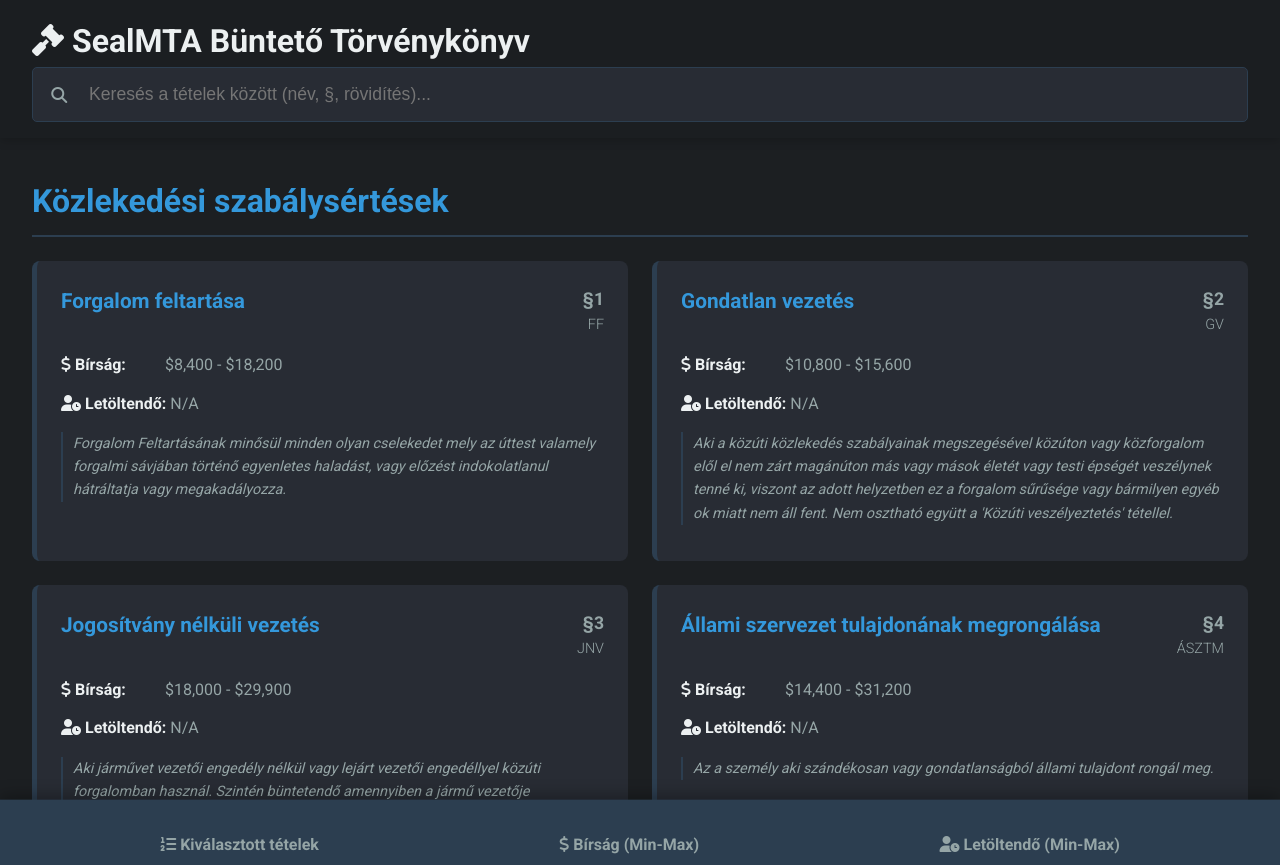
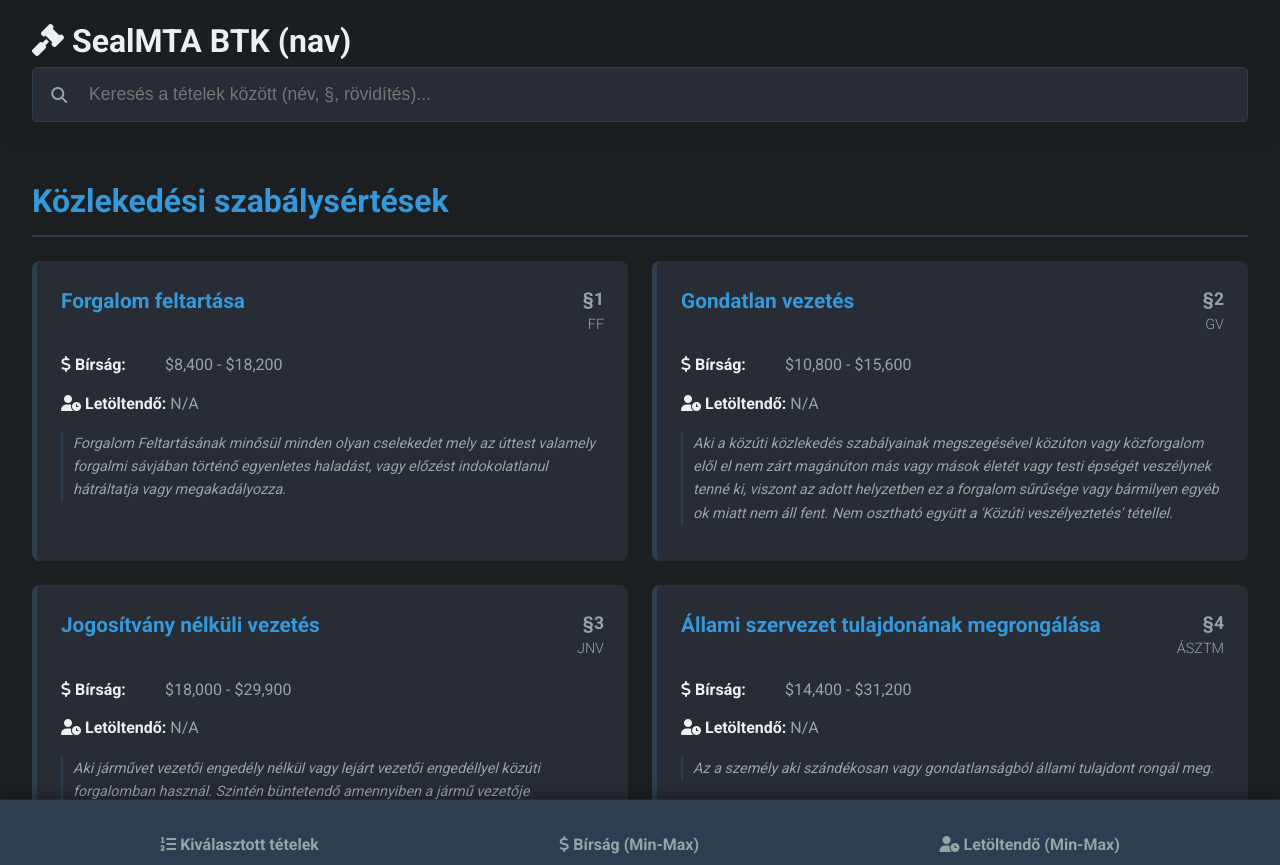
Before and after one commit to lftkraft/sealbtk, a plain HTML site: page index.html in a window 1280 px wide. Shown: the top 865 px of the page. Drawn offline with Linux system fonts and the light colour scheme.

Commit message:
Update and rename btk.html to index.html

```diff
--- a/btk.html
+++ b/index.html
@@ -332,7 +332,7 @@
 <body>
     <div class="header-container" id="header-container">
         <div class="header-content">
-            <h1><i class="fas fa-gavel"></i> SealMTA Büntető Törvénykönyv</h1>
+            <h1><i class="fas fa-gavel"></i> SealMTA BTK (nav)</h1>
             <div class="search-bar">
                 <i class="fas fa-search"></i>
                 <input type="text" id="search-input" placeholder="Keresés a tételek között (név, §, rövidítés)...">
```
